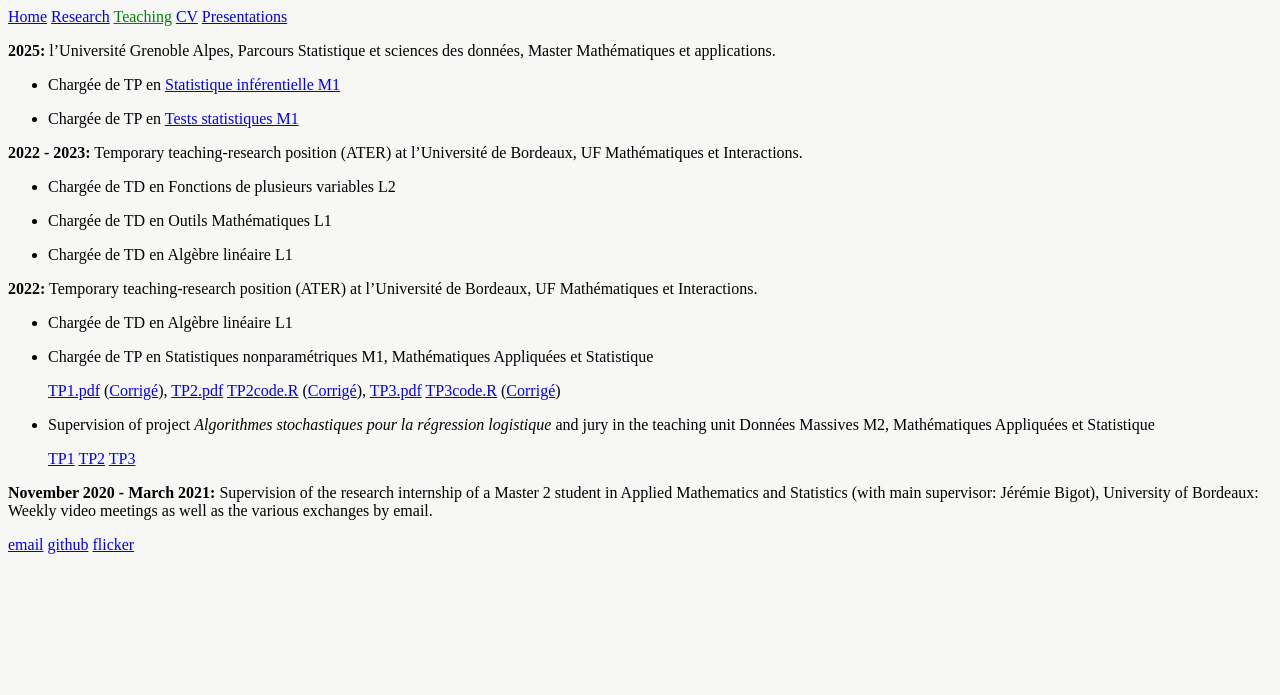
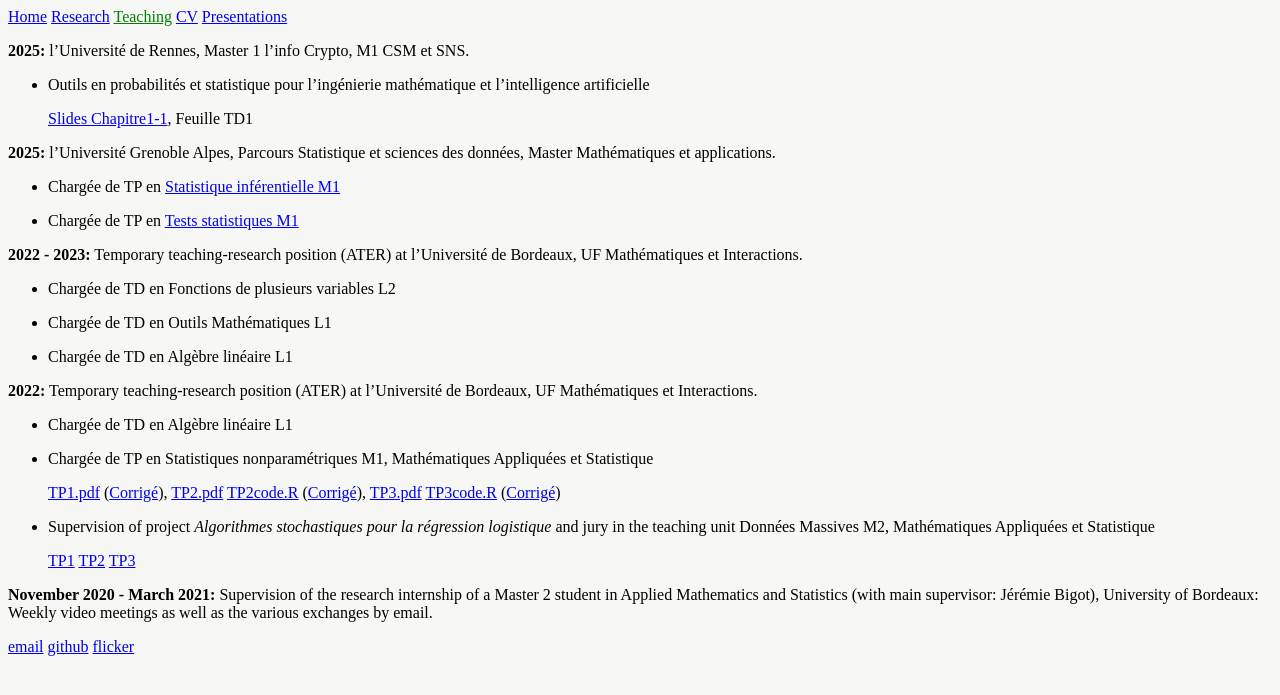
Before and after one commit to yiyej/yiyej.github.io, a Jekyll site: the page built from teaching.md, in a window 1280 px wide. Shown: the top 695 px of the page. Built offline with Jekyll 4.4.1, drawn with Linux system fonts in a browser that asks for light colours.

Commit message:
Update teaching.md

```diff
--- a/teaching.md
+++ b/teaching.md
@@ -2,6 +2,12 @@
 layout: default
 title: Teaching
 ---
+
+**2025:** l’Université de Rennes, Master 1 l'info Crypto, M1 CSM et SNS.
+- Outils en probabilités et statistique pour l’ingénierie mathématique et l’intelligence artificielle
+
+  <a href="/assets/rennes/2627/ops/ops_ch1_slides-1-55.pdf">Slides Chapitre1-1</a>, Feuille TD1
+
 
 **2025:** l’Université Grenoble Alpes, Parcours Statistique et sciences des données, Master Mathématiques et applications.
 
```
